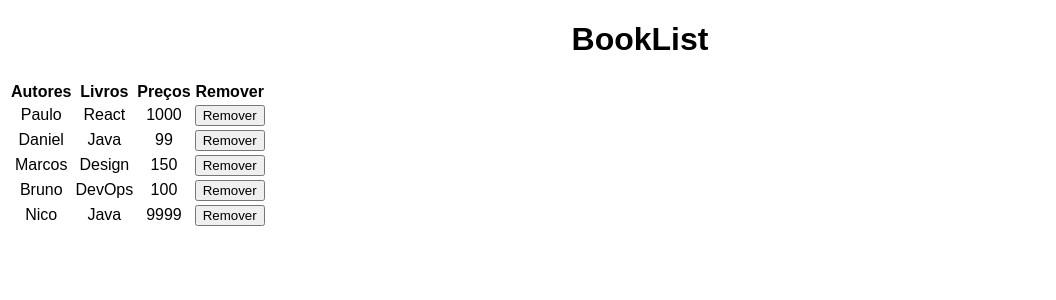
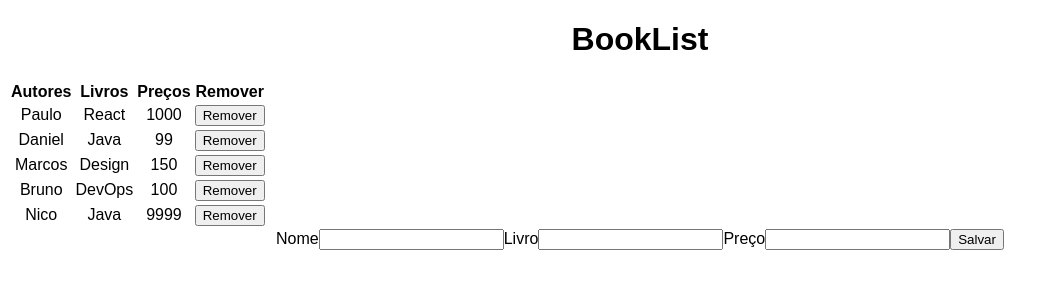
Before and after one commit to diogocatapreta/React-Film-List, a React (Create React App) app: page / in a window 1280 px wide. Shown: the top 300 px of the page, without its empty margins (0-1056 px from the left). Built offline with nearby package versions, Linux system fonts and the light colour scheme.

Commit message:
Create form for Input
Creation of the form that will allow data input.

```diff
--- a/src/App.js
+++ b/src/App.js
@@ -1,6 +1,7 @@
 import React, { Component } from "react";
 import "./styles.css";
 import BookList from "./component/BookList";
+import BookForm from "./component/BookForm";
 
 class App extends Component {
   removerAutor = indiceSelecionado => {
@@ -51,6 +52,7 @@
           autores={this.state.autores}
           removerAutor={this.removerAutor}
         />
+        <BookForm />
       </div>
     );
   }
--- /dev/null
+++ b/src/component/BookForm.js
@@ -0,0 +1,22 @@
+import React, { Component } from "react";
+
+class BookForm extends Component {
+  render() {
+    return (
+      <form>
+        <label htmlFor="nome">Nome</label>
+        <input id="nome" type="text" name="nome" />
+
+        <label htmlFor="livro">Livro</label>
+        <input id="livro" type="text" name="livro" />
+
+        <label htmlFor="preco">Preço</label>
+        <input id="preco" type="text" name="preco" />
+
+        <button type="button">Salvar</button>
+      </form>
+    );
+  }
+}
+
+export default BookForm;
```
Also changed, not shown: src/component/BookForms.js (deleted).
